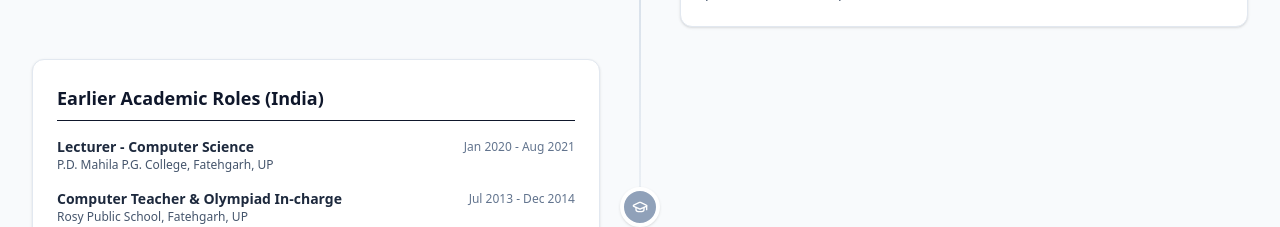
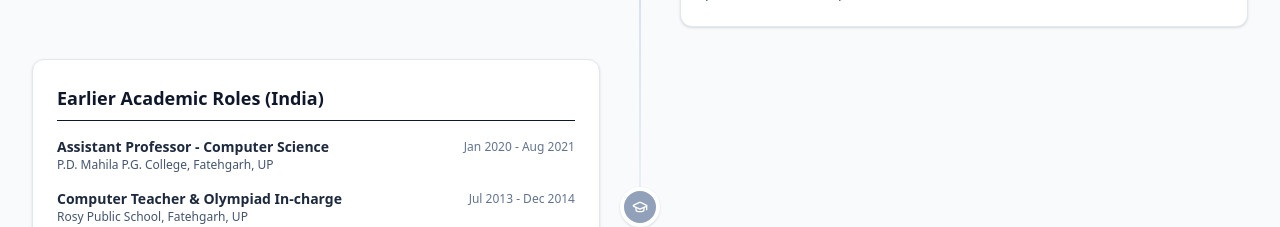
Before and after one commit to ANK078/alam-portfolio, a React (Vite) app: page / in a window 1280 px wide. Shown: the part 2220-2447 px from the top of the page. Built offline with nearby package versions, Linux system fonts and the light colour scheme; the HTML template or start-up script is replaced by a standard one.

Commit message:
Update App.jsx

```diff
--- a/src/App.jsx
+++ b/src/App.jsx
@@ -447,7 +447,7 @@ const Portfolio = () => {
                   <div>
                     <div className="flex justify-between items-center">
                       <h4 className="text-sm font-bold text-slate-800">
-                        Lecturer - Computer Science
+                        Assistant Professor - Computer Science
                       </h4>
                       <span className="text-xs text-slate-500">
                         Jan 2020 - Aug 2021
```
